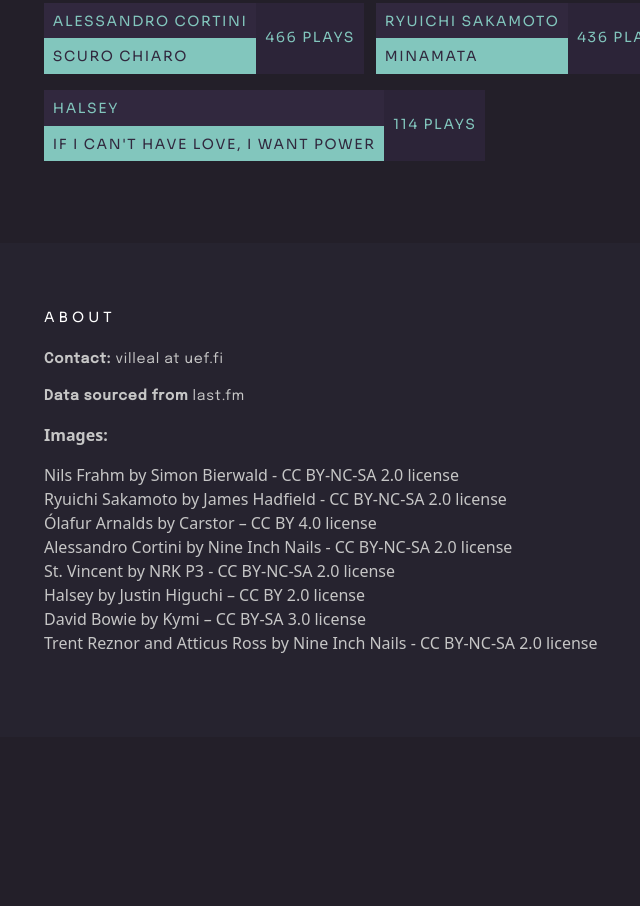
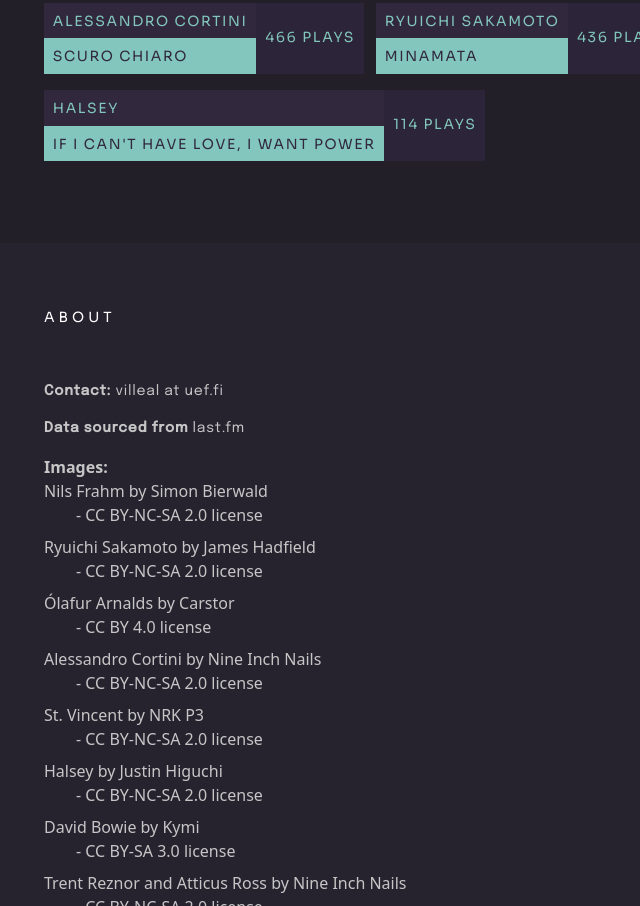
Before and after one commit to willeal/willeal.github.io, a plain HTML site: page index.html in a window 1280 px wide. Shown: the part 1894-2800 px from the top of the page, without its empty margins (4-644 px from the left). Before the commit the page ends 2631 px from the top, so only its background shows below. Drawn offline with nearby package versions, Linux system fonts and the light colour scheme.

Commit message:
Scaling fix

```diff
--- a/index.html
+++ b/index.html
@@ -359,17 +359,42 @@
         <div class="row gx-10 justify-content-left">
           <div class="p-5">
             <h1>ABOUT</h1>
+            <p class="pt-3" id="description"></p>
             <p class="pt-3" id="description"><b>Contact:</b> villeal at uef.fi</p>
             <p id="description"><b>Data sourced from</b> last.fm</p>
-            <ul class="p-0" id="description"><b>Images:</b>
-              <li class="pt-3">Nils Frahm by Simon Bierwald - CC BY-NC-SA 2.0 license</li>
-              <li>Ryuichi Sakamoto by James Hadfield - CC BY-NC-SA 2.0 license</li>
-              <li>Ólafur Arnalds by Carstor – CC BY 4.0 license</li>
-              <li>Alessandro Cortini by Nine Inch Nails - CC BY-NC-SA 2.0 license</li>
-              <li>St. Vincent by NRK P3 - CC BY-NC-SA 2.0 license</li>
-              <li>Halsey by Justin Higuchi – CC BY 2.0 license</li>
-              <li>David Bowie by Kymi – CC BY-SA 3.0 license</li>
-              <li>Trent Reznor and Atticus Ross by Nine Inch Nails - CC BY-NC-SA 2.0 license</li>
+            <ul class="ps-0" id="description"><b>Images:</b>
+              <li class="">Nils Frahm by Simon Bierwald</li>
+              <ul>
+                <li>- CC BY-NC-SA 2.0 license</li>
+              </ul>
+              <li class="pt-2">Ryuichi Sakamoto by James Hadfield</li>
+              <ul>
+                <li>- CC BY-NC-SA 2.0 license</li>
+              </ul>
+              <li class="pt-2">Ólafur Arnalds by Carstor</li>
+              <ul>
+                <li>- CC BY 4.0 license</li>
+              </ul>
+              <li class="pt-2">Alessandro Cortini by Nine Inch Nails</li>
+              <ul>
+                <li>- CC BY-NC-SA 2.0 license</li>
+              </ul>
+              <li class="pt-2">St. Vincent by NRK P3</li>
+              <ul>
+                <li>- CC BY-NC-SA 2.0 license</li>
+              </ul>
+              <li class="pt-2">Halsey by Justin Higuchi</li>
+              <ul>
+                <li>- CC BY-NC-SA 2.0 license</li>
+              </ul>
+              <li class="pt-2">David Bowie by Kymi</li>
+              <ul>
+                <li>- CC BY-SA 3.0 license</li>
+              </ul>
+              <li class="pt-2">Trent Reznor and Atticus Ross by Nine Inch Nails</li>
+              <ul>
+                <li>- CC BY-NC-SA 2.0 license</li>
+              </ul>
             </ul>
 
             </div>
--- a/style.css
+++ b/style.css
@@ -112,6 +112,7 @@
   font-weight: 400;
   letter-spacing: 0.1rem;
   white-space: nowrap;
+  max-width: 375px;
 }
 
 #title,
```
